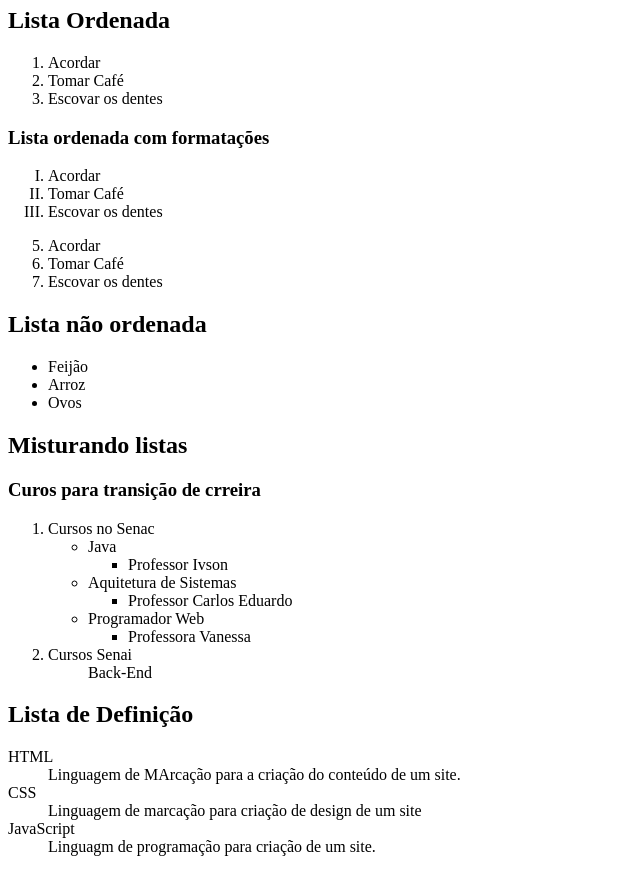
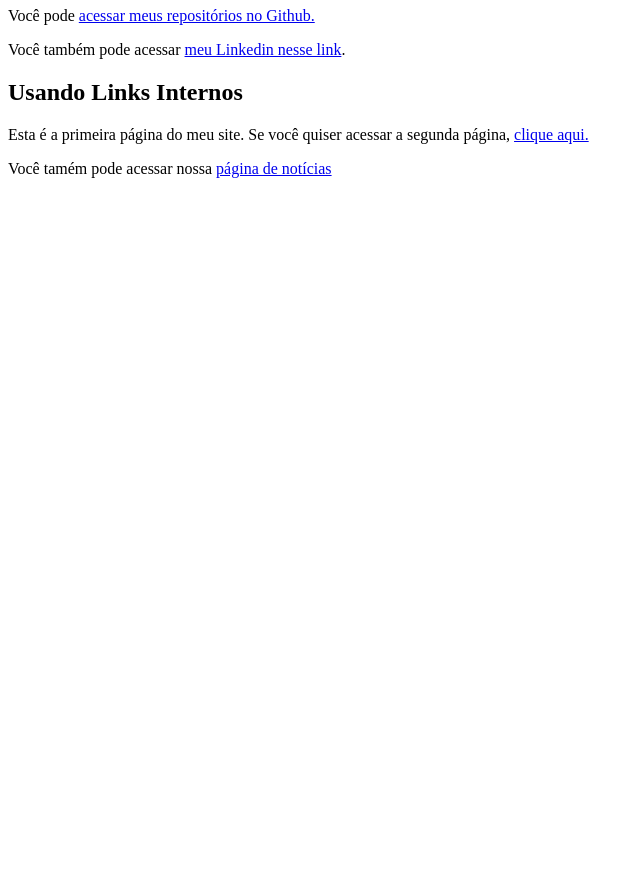
Before and after one commit to jonatas33/Trabalhando-com-links-externos-e-Internos, a plain HTML site: page index.html in a window 1280 px wide. Shown: the part 73-945 px from the top of the page, without its empty margins (0-640 px from the left). After the commit the page ends 800 px from the top, so only its background shows below. Drawn offline with Linux system fonts and the light colour scheme.

Commit message:
Add files via upload

```diff
--- a/index.html
+++ b/index.html
@@ -4,69 +4,14 @@
     <meta charset="UTF-8">
     <meta http-equiv="X-UA-Compatible" content="IE=edge">
     <meta name="viewport" content="width=device-width, initial-scale=1.0">
-    <title>Trabalhando com Listas</title>
+    <title>Links e Âncoras em HTML5</title>
 </head>
 <body>
-    <h1>Trabalhando com Listas</h1>
-    <h2>Lista Ordenada</h2>
-      <ol>
-        <li>Acordar</li>
-        <li>Tomar Café</li>
-        <li>Escovar os dentes</li>
-      </ol>
-      <h3>Lista ordenada com formatações</h3>
-      <ol type="I"><!--O Type é para escolher qual o tipo para lista-->
-        <li>Acordar</li>
-        <li>Tomar Café</li>
-        <li>Escovar os dentes</li>
-      </ol>
-
-      <ol type="1" start="5"> <!--O Start  é para escolher em qual número quer começar a lista-->
-        <li>Acordar</li>
-        <li>Tomar Café</li>
-        <li>Escovar os dentes</li>
-      </ol>
-
-      <h2>Lista não ordenada</h2>
-      <ul > <!--Também podemos personalizar o Type com:
-        disc (padrão) - representação visual
-        circle - representação visual
-        square - representação visual -->
-        <li>Feijão</li>
-        <li>Arroz</li>
-        <li>Ovos</li>
-      </ul>
-
-      <h2>Misturando listas</h2>
-      <h3>Curos para transição de crreira</h3>
-      <ol>
-        <li>Cursos no Senac</li>
-        <ul>
-            <li>Java</li>
-            <ul>
-                <li>Professor Ivson</li>
-            </ul>
-            <li>Aquitetura de Sistemas</li>
-            <ul>
-                <li>Professor Carlos Eduardo</li>
-            </ul>
-            <li>Programador Web</li>
-            <ul>
-                <li>Professora Vanessa</li>
-            </ul>
-        </ul>
-        <li>Cursos Senai</li>
-        <ul>Back-End</ul>
-      </ol>
-
-      <h2>Lista de Definição</h2>
-      <dl>
-        <dt>HTML</dt>
-        <dd>Linguagem de MArcação para a criação do conteúdo de um site.</dd>
-        <dt>CSS</dt>
-        <dd>Linguagem de marcação para criação de design de um site</dd>
-        <dt>JavaScript</dt>
-        <dd>Linguagm de programação para criação de um site.</dd>
-      </dl>
+    <h1>Trabalhando com links externos</h1>
+    <p> Você pode <a href="https://github.com/jonatas33" target="_blank" rel="external">acessar meus repositórios no Github. </a></p>
+    <p>Você também pode acessar <a href="https://www.linkedin.com/in/jonatas-gomes-de-oliveira-565814199/" target="_blank" rel="external">meu Linkedin nesse link</a>.</p>
+    <h2>Usando Links Internos</h2>
+    <p>Esta é a primeira página do meu site. Se você quiser acessar a segunda página, <a href="pag002.html" rel="next">clique aqui.</a></p>
+    <p>Você tamém pode acessar nossa <a href="noticias/pag003.html" rel="next">página de notícias</a></p>
 </body>
 </html>
```
